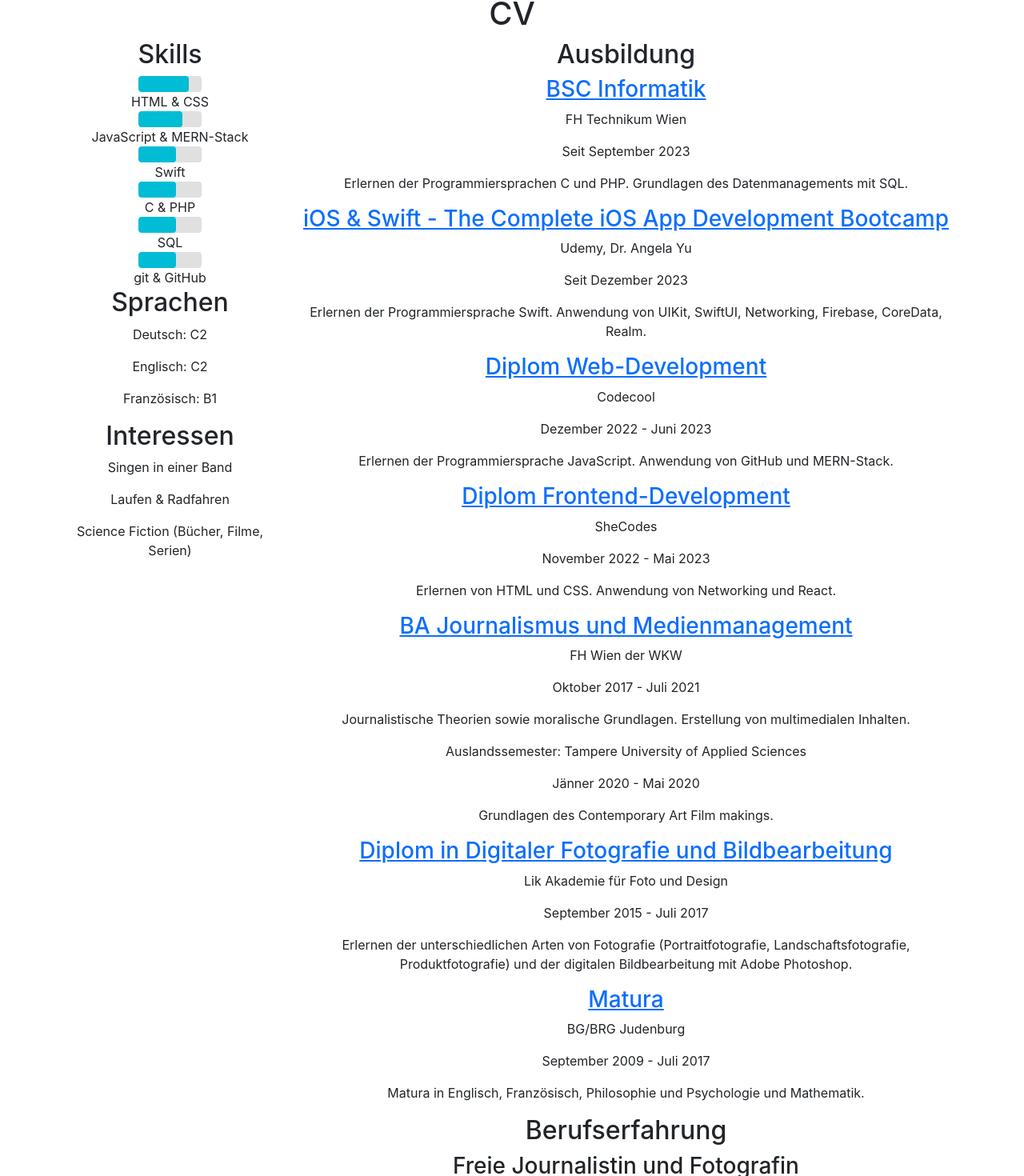
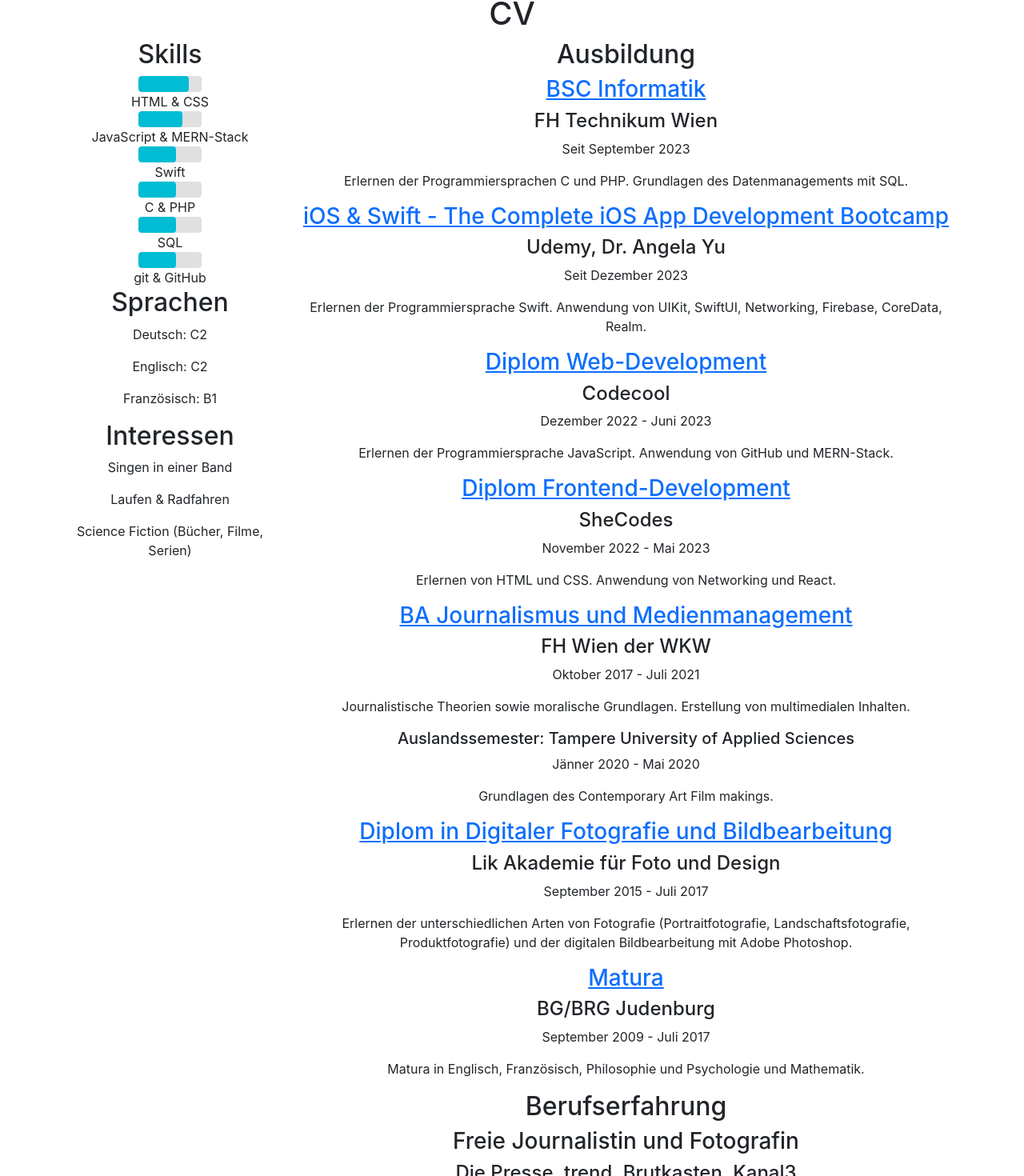
Before and after one commit to JuliaPabst/My-Website, a React (Create React App) app in the folder my-app/: page / in a window 1280 px wide. Shown: the part 1167-2637 px from the top of the page at 80% size. Built offline with nearby package versions, Linux system fonts and the light colour scheme.

Commit message:
make institutions h4

```diff
--- a/my-app/src/Components/AboutEnglish.js
+++ b/my-app/src/Components/AboutEnglish.js
@@ -94,7 +94,7 @@
                     BSC Computer Science
                   </a>
                 </h3>
-                <p>FH Technikum Wien</p>
+                <h4>FH Technikum Wien</h4>
                 <p>since September 2023</p>
                 <p>
                   Learning the programming languages C, PHP and the foundations
@@ -111,7 +111,7 @@
                     iOS & Swift - The Complete iOS App Development Bootcamp
                   </a>
                 </h3>
-                <p>Udemy, Dr. Angela Yu</p>
+                <h4>Udemy, Dr. Angela Yu</h4>
                 <p>since December 2023</p>
                 <p>
                   Learning the programming language Swift, usage of UIKit,
@@ -128,7 +128,7 @@
                     Diploma Web-Development
                   </a>
                 </h3>
-                <p>Codecool</p>
+                <h4>Codecool</h4>
                 <p>December 2022 - June 2023</p>
                 <p>
                   Learning the programming language JavaScript, usage of GitHub
@@ -145,7 +145,7 @@
                     Diploma Frontend-Development
                   </a>
                 </h3>
-                <p>SheCodes</p>
+                <h4>SheCodes</h4>
                 <p>November 2022 - May 2023</p>
                 <p>Learning HTML and CSS, usage of Networking and React.</p>
               </div>
@@ -159,14 +159,16 @@
                     BA Journalism und Media Management
                   </a>
                 </h3>
-                <p>FH Wien der WKW</p>
+                <h4>FH Wien der WKW</h4>
                 <p>October 2017 - July 2021</p>
                 <p>
                   Journalistic theories and moral foundations. Production of
                   multimedia content.
                 </p>
-                <p>Auslandssemester: Tampere University of Applied Sciences</p>
-                <p>Jänner 2020 - Mai 2020</p>
+                <h5>
+                  Exchange Semester: Tampere University of Applied Sciences
+                </h5>
+                <p>January 2020 - May 2020</p>
                 <p>Foundations of Contemporary Art Film Making.</p>
               </div>
               <div>
@@ -179,7 +181,7 @@
                     Diploma Digital Photography und Editing
                   </a>
                 </h3>
-                <p>Lik Akademie für Foto und Design</p>
+                <h4>Lik Akademie für Foto und Design</h4>
                 <p>September 2015 - July 2017</p>
                 <p>
                   Learning different kinds of photography (portrait, landscape,
@@ -196,7 +198,7 @@
                     A-Levels
                   </a>
                 </h3>
-                <p>BG/BRG Judenburg</p>
+                <h4>BG/BRG Judenburg</h4>
                 <p>September 2009 - July 2017</p>
                 <p>
                   A-Levels in English, French, Philosophy und Psychology und
@@ -208,8 +210,8 @@
               <h2>Career</h2>
               <div>
                 <h3>Freelance Journalist and Photographer</h3>
+                <h4>Die Presse, trend, Brutkasten, Kanal3</h4>
                 <p>September 2017 - November 2022</p>
-                <p>Die Presse, trend, Brutkasten, Kanal3</p>
                 <p>
                   Writing, photography, podcast production, Instagram Management
                   in the areas of business and technology journalism. Schreiben,
@@ -217,12 +219,12 @@
               </div>
               <div>
                 <h3>Co-Founder and Vice Editor in Chief</h3>
-                <p>July 2020 - June 2022</p>
-                <p>
+                <h4>
                   <a href="amrand.at" target="_blank" rel="noopener noreferrer">
                     amrand.at
                   </a>
-                </p>
+                </h4>
+                <p>July 2020 - June 2022</p>
                 <p>
                   Creation of a multimedia online magazine. Management of
                   editorial staff and production of multimedia content.
--- a/my-app/src/Components/AboutGerman.js
+++ b/my-app/src/Components/AboutGerman.js
@@ -94,7 +94,7 @@
                     BSC Informatik
                   </a>
                 </h3>
-                <p>FH Technikum Wien</p>
+                <h4>FH Technikum Wien</h4>
                 <p>Seit September 2023</p>
                 <p>
                   Erlernen der Programmiersprachen C und PHP. Grundlagen des
@@ -111,7 +111,7 @@
                     iOS & Swift - The Complete iOS App Development Bootcamp
                   </a>
                 </h3>
-                <p>Udemy, Dr. Angela Yu</p>
+                <h4>Udemy, Dr. Angela Yu</h4>
                 <p>Seit Dezember 2023</p>
                 <p>
                   Erlernen der Programmiersprache Swift. Anwendung von UIKit,
@@ -128,7 +128,7 @@
                     Diplom Web-Development
                   </a>
                 </h3>
-                <p>Codecool</p>
+                <h4>Codecool</h4>
                 <p>Dezember 2022 - Juni 2023</p>
                 <p>
                   Erlernen der Programmiersprache JavaScript. Anwendung von
@@ -145,7 +145,7 @@
                     Diplom Frontend-Development
                   </a>
                 </h3>
-                <p>SheCodes</p>
+                <h4>SheCodes</h4>
                 <p>November 2022 - Mai 2023</p>
                 <p>
                   Erlernen von HTML und CSS. Anwendung von Networking und React.
@@ -161,13 +161,15 @@
                     BA Journalismus und Medienmanagement
                   </a>
                 </h3>
-                <p>FH Wien der WKW</p>
+                <h4>FH Wien der WKW</h4>
                 <p>Oktober 2017 - Juli 2021</p>
                 <p>
                   Journalistische Theorien sowie moralische Grundlagen.
                   Erstellung von multimedialen Inhalten.
                 </p>
-                <p>Auslandssemester: Tampere University of Applied Sciences</p>
+                <h5>
+                  Auslandssemester: Tampere University of Applied Sciences
+                </h5>
                 <p>Jänner 2020 - Mai 2020</p>
                 <p>Grundlagen des Contemporary Art Film makings.</p>
               </div>
@@ -181,7 +183,7 @@
                     Diplom in Digitaler Fotografie und Bildbearbeitung
                   </a>
                 </h3>
-                <p>Lik Akademie für Foto und Design</p>
+                <h4>Lik Akademie für Foto und Design</h4>
                 <p>September 2015 - Juli 2017</p>
                 <p>
                   Erlernen der unterschiedlichen Arten von Fotografie
@@ -199,7 +201,7 @@
                     Matura
                   </a>
                 </h3>
-                <p>BG/BRG Judenburg</p>
+                <h4>BG/BRG Judenburg</h4>
                 <p>September 2009 - Juli 2017</p>
                 <p>
                   Matura in Englisch, Französisch, Philosophie und Psychologie
@@ -211,8 +213,8 @@
               <h2>Berufserfahrung</h2>
               <div>
                 <h3>Freie Journalistin und Fotografin</h3>
+                <h4>Die Presse, trend, Brutkasten, Kanal3</h4>
                 <p>September 2017 - November 2022</p>
-                <p>Die Presse, trend, Brutkasten, Kanal3</p>
                 <p>
                   Schreiben, Fotografie, Podcast Produktion, Instagram-Betreuung
                   im Bereich Wirtschafts- und Technologiejournalismus
@@ -220,12 +222,13 @@
               </div>
               <div>
                 <h3>Co-Founder und stellvertretende Chefredakteurin</h3>
-                <p>Juli 2020 - Juni 2022</p>
-                <p>
+
+                <h4>
                   <a href="amrand.at" target="_blank" rel="noopener noreferrer">
                     amrand.at
                   </a>
-                </p>
+                </h4>
+                <p>Juli 2020 - Juni 2022</p>
                 <p>
                   Konzeption und Aufbau eines multimedialen Onlinemagazins.
                   Redaktionsleitung und erstellen von multimedialem Content für
```
